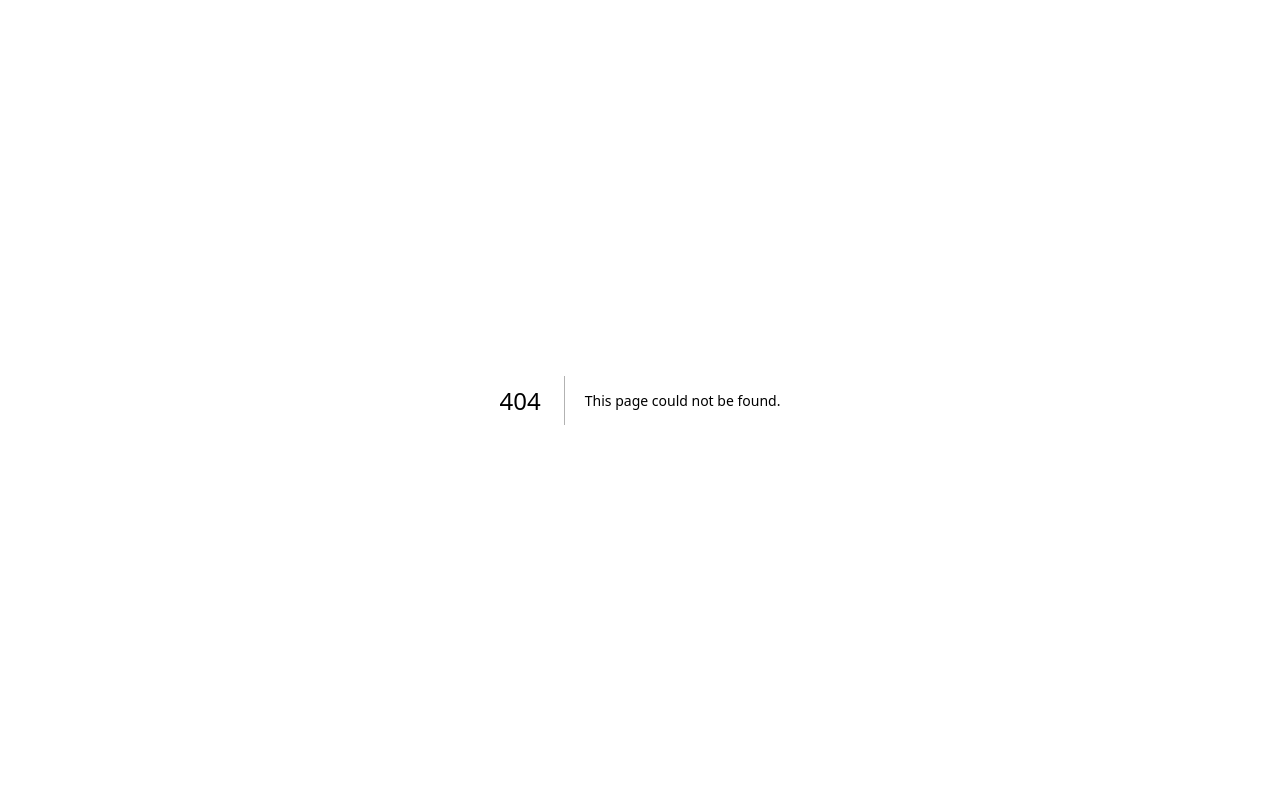
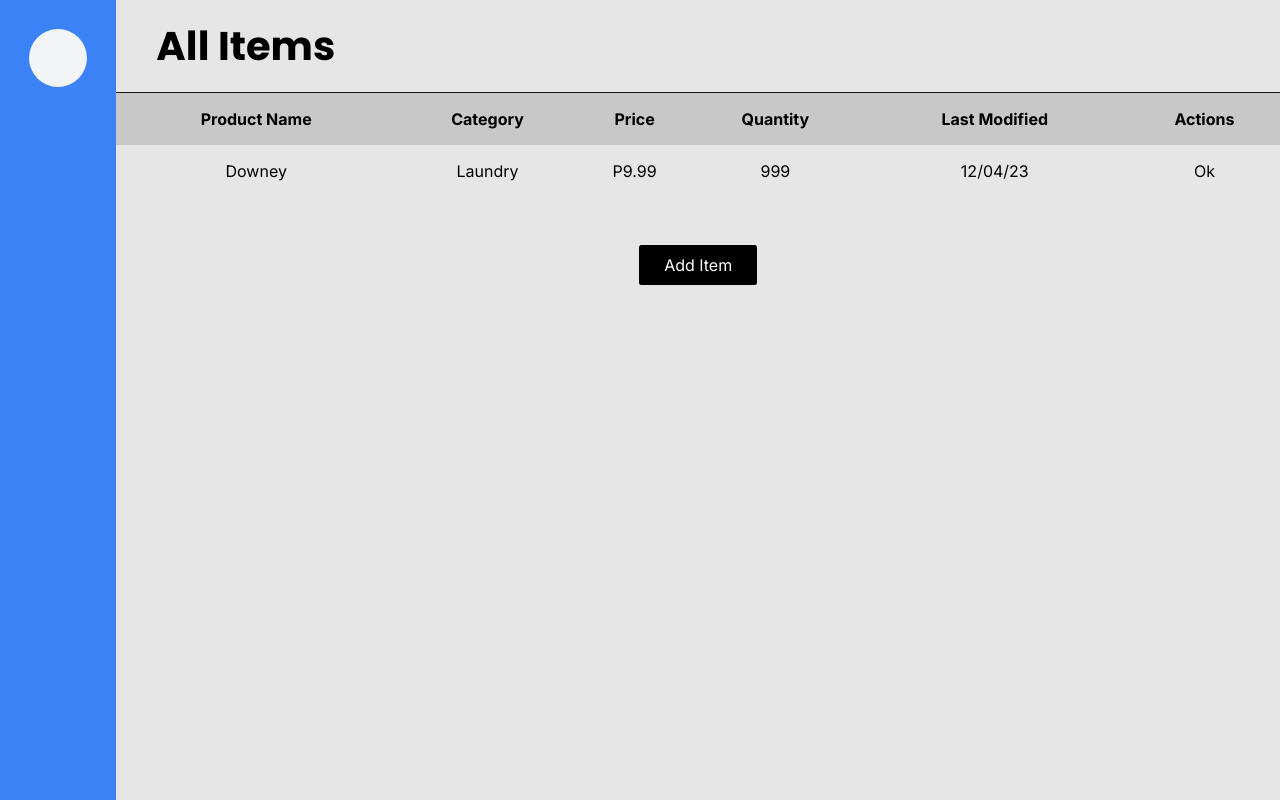
Before and after one commit to Pilner/EzStocks, a Next.js app: page /inventory in a window 1280 px wide. Before the commit this address had no page. Built offline with nearby package versions, Linux system fonts and the light colour scheme.

Commit message:
Frontend: Added Inventory Page and Add Item Page - Added Inventory Page on `/inventory` - Added Add Item Page on `/inventory/addItem` - The two should be protected routes - Added new type of Navbar: `SideNavbar` - Included the new color palettes to `app/globals.css`

```diff
--- a/src/_components/Button.tsx
+++ b/src/_components/Button.tsx
@@ -6,12 +6,29 @@ interface ButtonProps {
 	url: string;
 }
 
+interface SubmitButtonProps extends ButtonProps {
+	value: string;
+}
+
 export default function Button({ text, url }: ButtonProps) {
 	return (
 		<div className={styles.buttonDiv}>
 			<Link href={url} scroll={false}>
-				<button className={styles.roundButton}>{text}</button>
+				<button className={styles.roundButton}>
+                    {text}
+                </button>
 			</Link>
 		</div>
 	);
 }
+
+export function SubmitButton({ text, value }: SubmitButtonProps) {
+    return (
+
+        <div className={styles.buttonDiv}>
+            <button type="submit" className={styles.roundButton} value={value}>
+                {text}
+            </button>
+        </div>
+    )
+}
--- a/src/_components/semantics/Navbar.tsx
+++ b/src/_components/semantics/Navbar.tsx
@@ -57,3 +57,17 @@ export default function Navbar() {
     </nav>
   )
 }
+
+export function SideNavbar() {
+    return(
+        <nav id={styles.sideNavbar}>
+            <div className={styles.navProfile}>
+                <div className={styles.circle}>
+                    <i className="fa-solid fa-user fa-large fa-xl"></i>
+                </div>
+            </div>
+            <div className={styles.navTabs}>
+            </div>
+        </nav>
+    )
+}
--- a/src/_components/styles/Navbar.module.css
+++ b/src/_components/styles/Navbar.module.css
@@ -45,3 +45,32 @@ nav#navbar > div {
     font-weight: 600;
     font-size: 16px;
 }
+
+
+#sideNavbar {
+    background-color: var(--blue);
+    width: 10%;
+    min-height: 100vh;
+    display: flex;
+    flex-direction: column;
+    justify-content: space-between;
+}
+
+#sideNavbar .navProfile {
+    width: 100%;
+    aspect-ratio: 1/1;
+    display: flex;
+    align-items: center;
+    justify-content: center;
+}
+
+.circle {
+    background-color: var(--white);
+    width: 50%;
+    height: 50%;
+    margin: auto;
+    border-radius: 50%;
+    display: flex;
+    align-items: center;
+    justify-content: center;
+}
--- a/src/app/globals.css
+++ b/src/app/globals.css
@@ -3,7 +3,15 @@
 :root {
     --main-font: "Poppins", sans-serif;
     --secondary-font: "Open Sans", sans-serif;
-
+    --black: #141414;
+    --white: #F3F4F6;
+    --gray: #606060;
+    --light-gray: #C8C8C8;
+    --blue: #3B82F6;
+    --space-blue: #2B3344;
+    --dark-blue: #1F2937;
+    --seafoam-green: #34D399;
+    --orange-yellow: #F59E0B;
 }
 
 ::-webkit-scrollbar {
--- /dev/null
+++ b/src/app/inventory/addItem/page.module.css
@@ -0,0 +1,24 @@
+#addItemPage {
+    min-height: 80vh;
+}
+
+.addForm {
+    border: 1px dashed var(--blue);
+    border-radius: 1rem;
+    padding: 1rem;
+    width: 50%;
+    margin: 2rem auto;
+}
+
+.addForm form {
+    display: flex;
+    flex-direction: column;
+}
+
+.addForm form input {
+    padding: 1rem;
+}
+
+.addForm form div {
+	text-align: center;
+}
--- /dev/null
+++ b/src/app/inventory/page.module.css
@@ -0,0 +1,28 @@
+#inventory {
+    height: 100%;
+    display: flex;
+}
+
+.inventoryList {
+    width: 100%;
+}
+
+.inventoryList > .title {
+    border-bottom: 1px solid var(--black);
+    padding: 1rem 2.5rem;
+}
+
+.inventoryList table {
+    width: 100%;
+    border-collapse: collapse;
+}
+
+.inventoryList table th,
+.inventoryList table td {
+    padding: 1rem 0;
+    text-align: center;
+}
+
+.inventoryList table th {
+    background-color: var(--light-gray);
+}
--- /dev/null
+++ b/src/app/inventory/page.tsx
@@ -0,0 +1,43 @@
+import styles from "./page.module.css";
+import { SideNavbar } from "@/_components/semantics/Navbar";
+import Button from "@/_components/Button";
+
+export default function Inventory() {
+    return (
+        <section id={styles.inventory}>
+            <SideNavbar />
+            <div className={styles.inventoryList}>
+                <div className={styles.title}>
+                     <h1 className="sectionTitleFont">All Items</h1>
+                </div>
+                <table>
+                    <thead>
+                        <tr>
+                            <th>Product Name</th>
+                            <th>Category</th>
+                            <th>Price</th>
+                            <th>Quantity</th>
+                            <th>Last Modified</th>
+                            <th>Actions</th>
+                        </tr>
+                    </thead>
+                    <tbody>
+                        <tr>
+                            <td>Downey</td>
+                            <td>Laundry</td>
+                            <td>P9.99</td>
+                            <td>999</td>
+                            <td>12/04/23</td>
+                            <td>Ok</td>
+                        </tr>
+                        <tr>
+                            <td colSpan={6}><Button text="Add Item" url="/inventory/addItem" /></td>
+                        </tr>
+                    </tbody>
+                </table>
+
+            </div>
+        </section>
+    )
+
+}
```
Also changed, not shown: src/app/inventory/addItem/page.tsx (added, +32 -0 lines).
